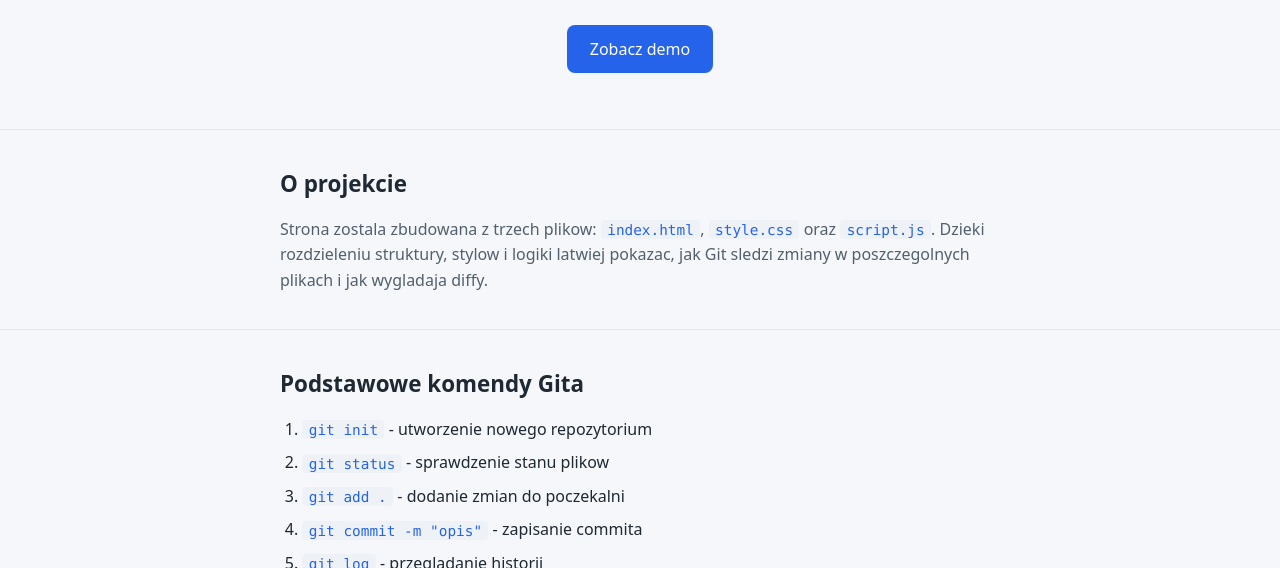
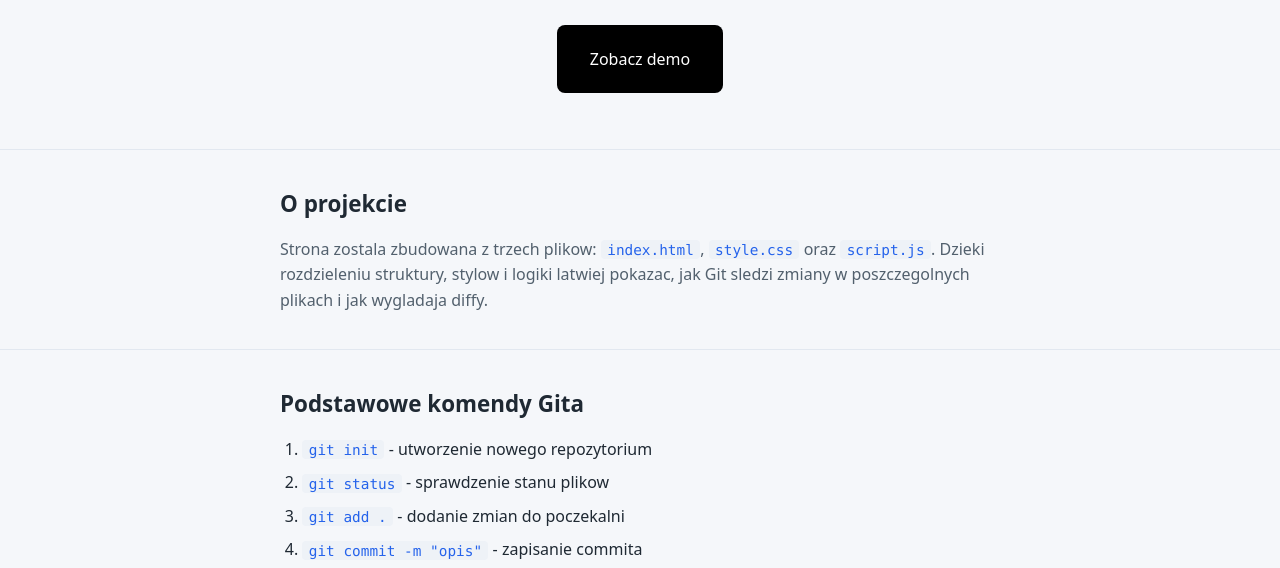
Before and after one commit to BartekSzyma/przyklad-uzycia-gita, a plain HTML site: page index.html in a window 1280 px wide. Shown: the part 241-809 px from the top of the page. Drawn offline with Linux system fonts and the light colour scheme.

Commit message:
zmieniamy kolor przycisku na czarny i czcionke na biala

```diff
--- a/style.css
+++ b/style.css
@@ -177,10 +177,10 @@ code {
 /* ===== Przyciski ===== */
 .btn {
   display: inline-block;
-  background: var(--accent);
-  color: #ffffff;
+  background: black;
+  color: white;
   text-decoration: none;
-  border: none;
+  border: 10px solid transparent;
   padding: 0.7rem 1.4rem;
   border-radius: 8px;
   font-size: 1rem;
```
Also changed, not shown: blad.png (added).
